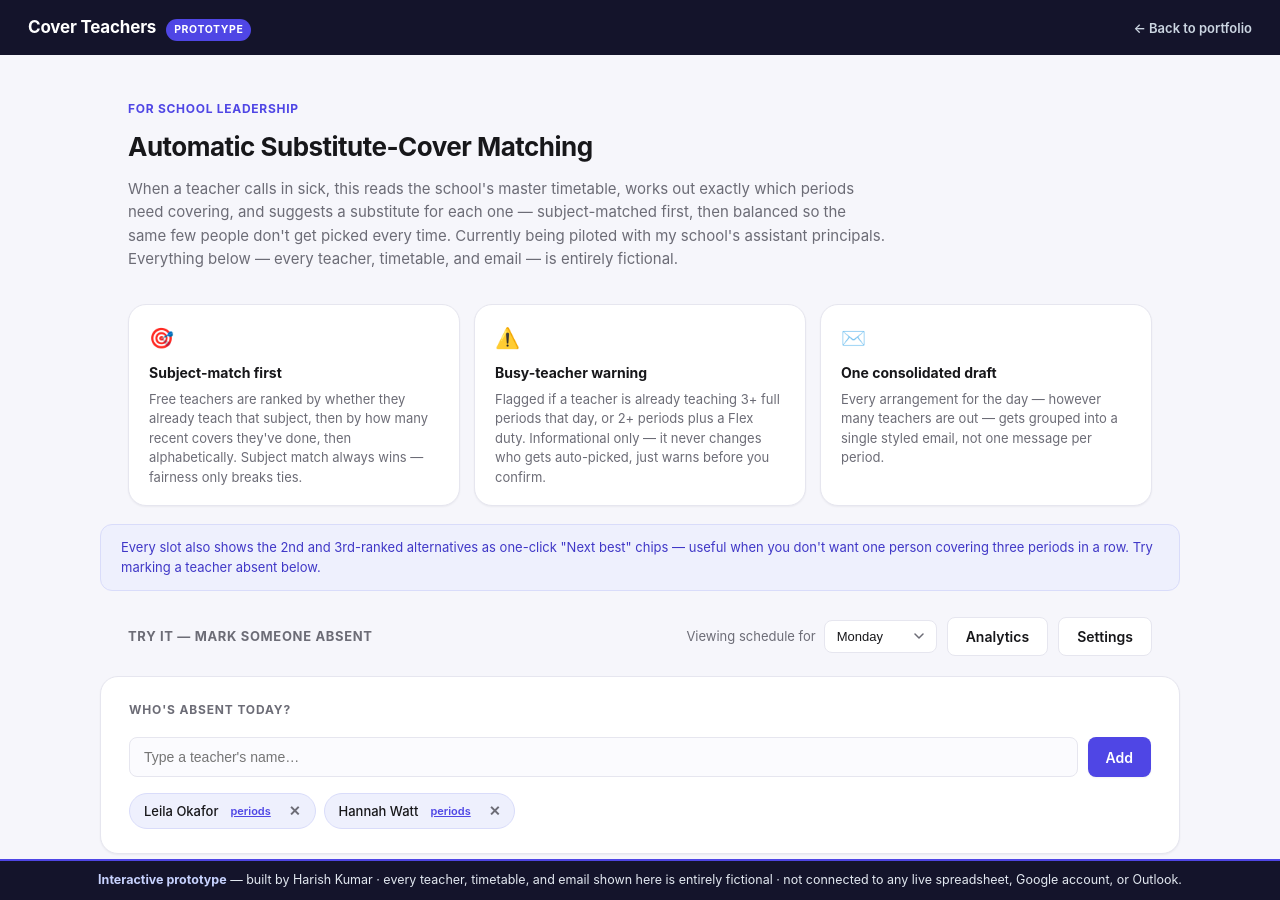
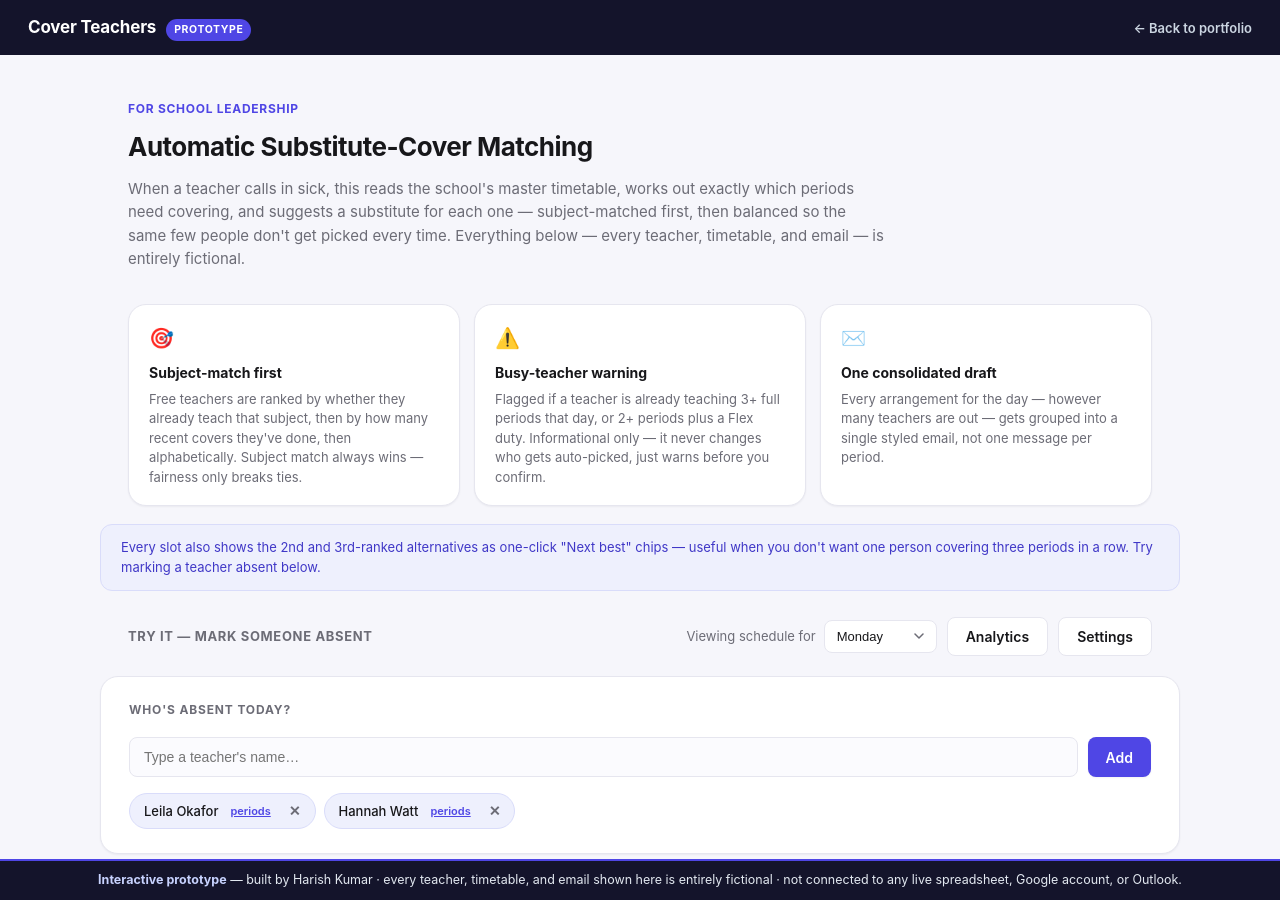
Before and after one commit to harishkumarjhaldiyal/harishkumarjhaldiyal.github.io, a Jekyll site: the page cover-teachers/index.html, which Jekyll copies as it is, in a window 1280 px wide and 900 px high. Built offline with Jekyll 4.4.1, drawn with Linux system fonts in a browser that asks for light colours.

Commit message:
Add files via upload

```diff
--- a/cover-teachers/index.html
+++ b/cover-teachers/index.html
@@ -535,7 +535,7 @@ footer #finalize-btn { min-width: 240px; padding: 13px 20px; font-size: 15px; }
 <div class="hero">
   <span class="eyebrow">For School Leadership</span>
   <h2>Automatic Substitute-Cover Matching</h2>
-  <p>When a teacher calls in sick, this reads the school's master timetable, works out exactly which periods need covering, and suggests a substitute for each one — subject-matched first, then balanced so the same few people don't get picked every time. Currently being piloted with my school's assistant principals. Everything below — every teacher, timetable, and email — is entirely fictional.</p>
+  <p>When a teacher calls in sick, this reads the school's master timetable, works out exactly which periods need covering, and suggests a substitute for each one — subject-matched first, then balanced so the same few people don't get picked every time. Everything below — every teacher, timetable, and email — is entirely fictional.</p>
 </div>
 
 <div class="how">
```
Also changed, not shown: other parts of cover-teachers/index.html (+1 -1 lines).
